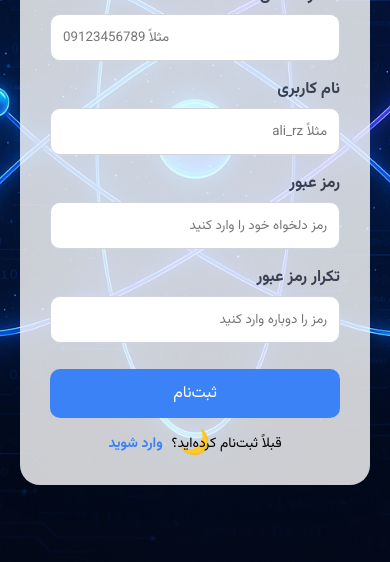
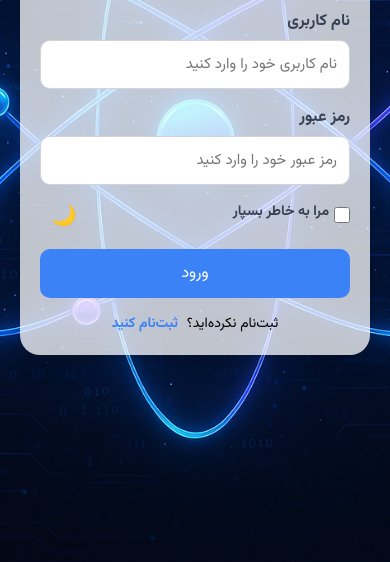
Before and after one commit to sasi1368/loginnew, a website: page public/index.html in a window 390 px wide. Shown: the part 282-844 px from the top of the page. Drawn offline with Linux system fonts and the light colour scheme.

Commit message:
Update index.html

```diff
--- a/public/index.html
+++ b/public/index.html
@@ -3,7 +3,7 @@
 <head>
   <meta charset="UTF-8" />
   <meta name="viewport" content="width=device-width, initial-scale=1.0"/>
-  <title>فرم ثبت‌نام کامل</title>
+  <title>ورود به سامانه</title>
   <style>
     @import url('https://fonts.googleapis.com/css2?family=Vazirmatn:wght@400;700&display=swap');
 
@@ -15,56 +15,48 @@
     }
 
     body {
-      background: url('/images/1.png') no-repeat center center fixed, linear-gradient(to bottom right, #dbeafe, #ddd6fe);
-      background-size: cover;
+      background: url('images/1.png') no-repeat center center/cover;
+      min-height: 100vh;
       display: flex;
+      justify-content: center;
       align-items: center;
-      justify-content: center;
-      min-height: 100vh;
       padding: 20px;
-      transition: background-color 0.3s;
+      background-color: transparent;
+      color: var(--text-color, #000000);
     }
 
-    body.dark-mode {
-      background-color: #2d2d2d;
+    .login-container {
+      background-color: rgba(255, 255, 255, 0.75);
+      padding: 30px 25px;
+      border-radius: 20px;
+      max-width: 400px;
+      width: 100%;
+      box-shadow: 0 8px 24px rgba(0, 0, 0, 0.2);
     }
 
-    .form-container {
-      background: rgba(255, 255, 255, 0.8); /* فرم نیمه شفاف */
-      padding: 30px;
-      border-radius: 20px;
-      box-shadow: 0 10px 30px rgba(0, 0, 0, 0.1);
-      width: 100%;
-      max-width: 450px;
-      position: relative; /* برای موقعیت‌دهی دکمه */
-      transition: background-color 0.3s, box-shadow 0.3s;
-    }
-
-    body.dark-mode .form-container {
-      background: rgba(40, 40, 40, 0.8); /* حالت شب */
-    }
-
-    .form-container h2 {
+    .login-container h2 {
       text-align: center;
-      color: #1f2937;
       margin-bottom: 25px;
       font-size: 24px;
+      color: var(--text-color, #1f2937);
     }
 
     label {
       display: block;
       margin-bottom: 6px;
-      color: #374151;
+      color: var(--label-color, #374151);
       font-weight: bold;
     }
 
-    input {
+    input[type="text"],
+    input[type="password"] {
       width: 100%;
       padding: 12px;
       border: 1px solid #d1d5db;
       border-radius: 10px;
       margin-bottom: 16px;
-      transition: 0.3s;
+      font-size: 15px;
+      transition: border-color 0.3s;
     }
 
     input:focus {
@@ -73,7 +65,7 @@
       box-shadow: 0 0 0 3px rgba(59, 130, 246, 0.2);
     }
 
-    button {
+    button[type="submit"] {
       width: 100%;
       background-color: #3b82f6;
       color: white;
@@ -83,142 +75,128 @@
       font-size: 16px;
       cursor: pointer;
       transition: background-color 0.3s;
-      margin-top: 10px;
     }
 
-    button:hover {
+    button[type="submit"]:hover {
       background-color: #2563eb;
     }
 
-    .error {
-      color: red;
-      font-size: 14px;
-      margin-bottom: 10px;
-      display: none;
-    }
-
-    .login-link {
+    .signup-link {
       text-align: center;
       margin-top: 15px;
       font-size: 14px;
-      position: relative;
-      z-index: 1; /* لینک بالاتر از دکمه باشد */
     }
 
-    .login-link a {
+    .signup-link a {
       color: #3b82f6;
       text-decoration: none;
       font-weight: bold;
       margin-right: 5px;
     }
 
-    .login-link a:hover {
+    .signup-link a:hover {
       text-decoration: underline;
     }
 
-    /* دکمه ماه شکل کوچک */
-    .dark-mode-toggle {
-      position: absolute;
-      bottom: 10px; /* دکمه پایین فرم */
-      right: 50%;
-      transform: translateX(50%);
-      background: none;
-      border: none;
-      font-size: 24px;
-      color: #fff;
-      cursor: pointer;
-      transition: color 0.3s;
-      z-index: 0; /* دکمه پشت لینک وارد شوید */
+    .checkbox-container {
+      display: flex;
+      align-items: center;
+      justify-content: space-between;
+      margin-bottom: 20px;
     }
 
-    body.dark-mode .dark-mode-toggle {
-      color: #ffcc00;
+    .checkbox-remember {
+      display: flex;
+      align-items: center;
+      font-size: 14px;
+    }
+
+    .checkbox-remember input[type="checkbox"] {
+      width: 16px;
+      height: 16px;
+      margin-left: 5px;
+    }
+
+    .dark-mode-btn {
+      width: 28px;
+      height: 28px;
+      background-color: transparent;
+      border: none;
+      cursor: pointer;
+      font-size: 20px;
+      color: var(--text-color, #000000);
+      margin-left: 10px; /* فاصله از چک‌باکس */
+    }
+
+    body.dark-mode {
+      --background-color: transparent;
+      --text-color: #ffffff;
+      --label-color: #e5e5e5;
+    }
+
+    .dark-mode .login-container {
+      background-color: rgba(30, 30, 30, 0.75);
+    }
+
+    .dark-mode input {
+      background-color: #333;
+      color: #fff;
+      border-color: #444;
+    }
+
+    .dark-mode button[type="submit"] {
+      background-color: #4c6ef5;
+    }
+
+    .dark-mode button[type="submit"]:hover {
+      background-color: #3a55d4;
+    }
+
+    @media (max-width: 480px) {
+      .login-container {
+        padding: 20px;
+      }
+
+      input, button {
+        font-size: 14px;
+      }
+
+      .dark-mode-btn {
+        font-size: 20px;
+      }
     }
   </style>
 </head>
 <body>
-  <div class="form-container">
-    <!-- دکمه ماه شکل کوچک برای تغییر حالت شب -->
-    <button class="dark-mode-toggle" onclick="toggleDarkMode()">🌙</button>
-
-    <h2>فرم ثبت‌نام</h2>
-    <form id="signup-form">
-      <label for="name">نام کامل</label>
-      <input type="text" id="name" name="name" placeholder="مثلاً علی رضایی" required />
-
-      <label for="phone">شماره تماس</label>
-      <input type="tel" id="phone" name="phone" placeholder="مثلاً 09123456789" required />
-
+  <div class="login-container">
+    <h2>ورود به سامانه</h2>
+    <form>
       <label for="username">نام کاربری</label>
-      <input type="text" id="username" name="username" placeholder="مثلاً ali_rz" required />
+      <input type="text" id="username" name="username" placeholder="نام کاربری خود را وارد کنید" required>
 
       <label for="password">رمز عبور</label>
-      <input type="password" id="password" name="password" placeholder="رمز دلخواه خود را وارد کنید" required />
+      <input type="password" id="password" name="password" placeholder="رمز عبور خود را وارد کنید" required>
 
-      <label for="confirm-password">تکرار رمز عبور</label>
-      <input type="password" id="confirm-password" name="confirm-password" placeholder="رمز را دوباره وارد کنید" required />
+      <div class="checkbox-container">
+        <div class="checkbox-remember">
+          <input type="checkbox" id="rememberMe">
+          <label for="rememberMe">مرا به خاطر بسپار</label>
+        </div>
+        <button type="button" class="dark-mode-btn" onclick="toggleDarkMode()">🌙</button>
+      </div>
 
-      <div class="error" id="password-error">رمز عبور و تکرار آن یکسان نیستند.</div>
+      <button type="submit">ورود</button>
 
-      <button type="submit">ثبت‌نام</button>
-
-      <div class="login-link">
-        <span>قبلاً ثبت‌نام کرده‌اید؟</span>
-        <a href="login.html">وارد شوید</a>
+      <div class="signup-link">
+        <span>ثبت‌نام نکرده‌اید؟</span>
+        <a href="index.html">ثبت‌نام کنید</a>
       </div>
     </form>
   </div>
 
   <script>
-    const form = document.getElementById("signup-form");
-    const password = document.getElementById("password");
-    const confirmPassword = document.getElementById("confirm-password");
-    const errorText = document.getElementById("password-error");
-
-    form.addEventListener("submit", async function (e) {
-      e.preventDefault();
-
-      if (password.value !== confirmPassword.value) {
-        errorText.style.display = "block";
-        confirmPassword.focus();
-        return;
-      }
-
-      errorText.style.display = "none";
-
-      // تولید کد اختصاصی برای کاربر
-      const uniqueCode = generateUniqueCode();
-
-      const formData = {
-        name: document.getElementById("name").value,
-        phone: document.getElementById("phone").value,
-        username: document.getElementById("username").value,
-        password: password.value,
-        code: uniqueCode, // اضافه کردن کد اختصاصی
-      };
-
-      try {
-        const res = await fetch("https://loginnew-o99m.onrender.com/api/register-request", {
-          method: "POST",
-          headers: { "Content-Type": "application/json" },
-          body: JSON.stringify(formData),
-        });
-
-        const data = await res.json();
-        alert(data.message);
-      } catch (err) {
-        alert("ارسال اطلاعات با خطا مواجه شد");
-      }
-    });
-
-    // تابع برای تولید کد اختصاصی تصادفی
-    function generateUniqueCode() {
-      return Math.random().toString(36).substr(2, 9); // تولید کد تصادفی
-    }
-
-    // تابع برای تغییر حالت شب
     function toggleDarkMode() {
-      document.body.classList.toggle("dark-mode");
+      document.body.classList.toggle('dark-mode');
     }
   </script>
 </body>
```
